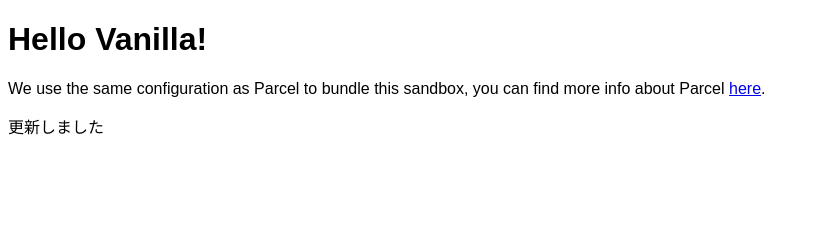
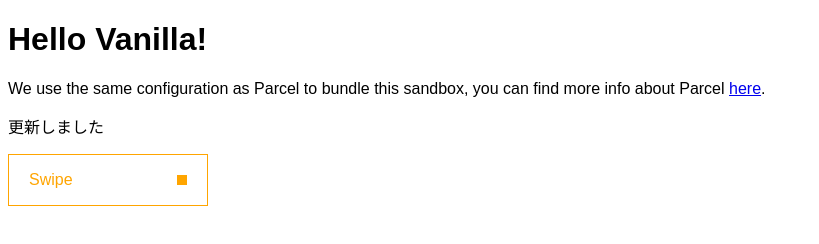
Before and after one commit to trueth1st/codesandbox-test, a website built with Parcel: page index.html in a window 1280 px wide. Shown: the whole page, without its empty margins (0-819 px from the left). Built offline with nearby package versions, Linux system fonts and the light colour scheme.

Commit message:
btn swipe

```diff
--- a/index.html
+++ b/index.html
@@ -8,7 +8,7 @@
   <body>
     <div id="app"></div>
     <p>更新しました</p>
-
+    <a class="btn-1" href="#">Swipe</a>
     <script src="src/index.js"></script>
   </body>
 </html>
--- a/src/index.js
+++ b/src/index.js
@@ -1,4 +1,4 @@
-import "./styles.css";
+import "./styles.scss";
 
 document.getElementById("app").innerHTML = `
 <h1>Hello Vanilla!</h1>
@@ -8,3 +8,41 @@ document.getElementById("app").innerHTML = `
   <a href="https://parceljs.org" target="_blank" rel="noopener noreferrer">here</a>.
 </div>
 `;
+
+// mapやfilterを使った配列処理
+// const nameList = ['田中','鈴木','高橋','阪田'];
+// for (let i = 0; i < nameList.length; i ++) {
+//   console.log(`${i + 1}番目は${nameList[i]}です`);
+// }
+// nameList.map(name => console.log(name));
+
+// const nameList2 = nameList.map((name, index) => {
+//   return console.log(`${index + 1}番目は${name}です`)
+// })
+
+// filterを使った配列処理
+// const numArr = [1,2,3,4,5];
+// const numOdd = numArr.filter(num => num % 2 === 1);
+// console.log(numOdd);
+
+// 阪田以外には敬称を付けたい
+// const newNameList = nameList.map(name => {
+//   return name === '阪田' ? name : `${name}さん`;
+//   // if (name === '阪田') {
+//   //   return name;
+//   // } else {
+//   //   return `${name}さん`
+//   // }
+// });
+
+// console.log(newNameList);
+
+// const num = "1500";
+// // console.log(num.toLocaleString());
+// const formatNum = typeof num === "number" ? num.toLocaleString() : '数値を入力してください'
+
+// console.log(formatNum);
+
+const num = 100;
+const message = num || "値があります。";
+console.log(message);
--- /dev/null
+++ b/src/styles.scss
@@ -0,0 +1,60 @@
+body {
+  font-family: sans-serif;
+}
+
+
+.btn-1 {
+  $-color: orange;
+  $-innerSpaceX: 20px;
+  position: relative;
+  display: inline-block;
+  padding: 0 $-innerSpaceX;
+  box-sizing: border-box;
+  line-height: 1;
+  text-decoration: none;
+  color: $-color;
+  border: solid 1px $-color;
+  line-height: 50px;
+  min-width: 200px;
+  overflow: hidden;
+
+   &:after {
+     $-icon_size: 10px;
+     position: absolute;
+     right: $-innerSpaceX;
+     top: 50%;
+     transform: translateY(-50%);
+     content: "";
+     width: $-icon_size;
+     height: $-icon_size;
+     background: $-color;
+
+   }
+
+
+  &:before {
+    content: '';
+    z-index: -1;
+    position: absolute;
+    left: 0;
+    top: 0;
+    transform: translateX(-100%);
+    display: inline-block;
+    width: 100%;
+    height: 100%;
+    background: $-color;
+    transition: transform .2s ease-out;
+  }
+
+  &:hover {
+    color: #fff;
+
+    &:after {
+      background: currentColor;
+    }
+
+    &:before {
+      transform: translateX(0);
+    }
+  }
+}
```
Also changed, not shown: src/styles.css (deleted).
